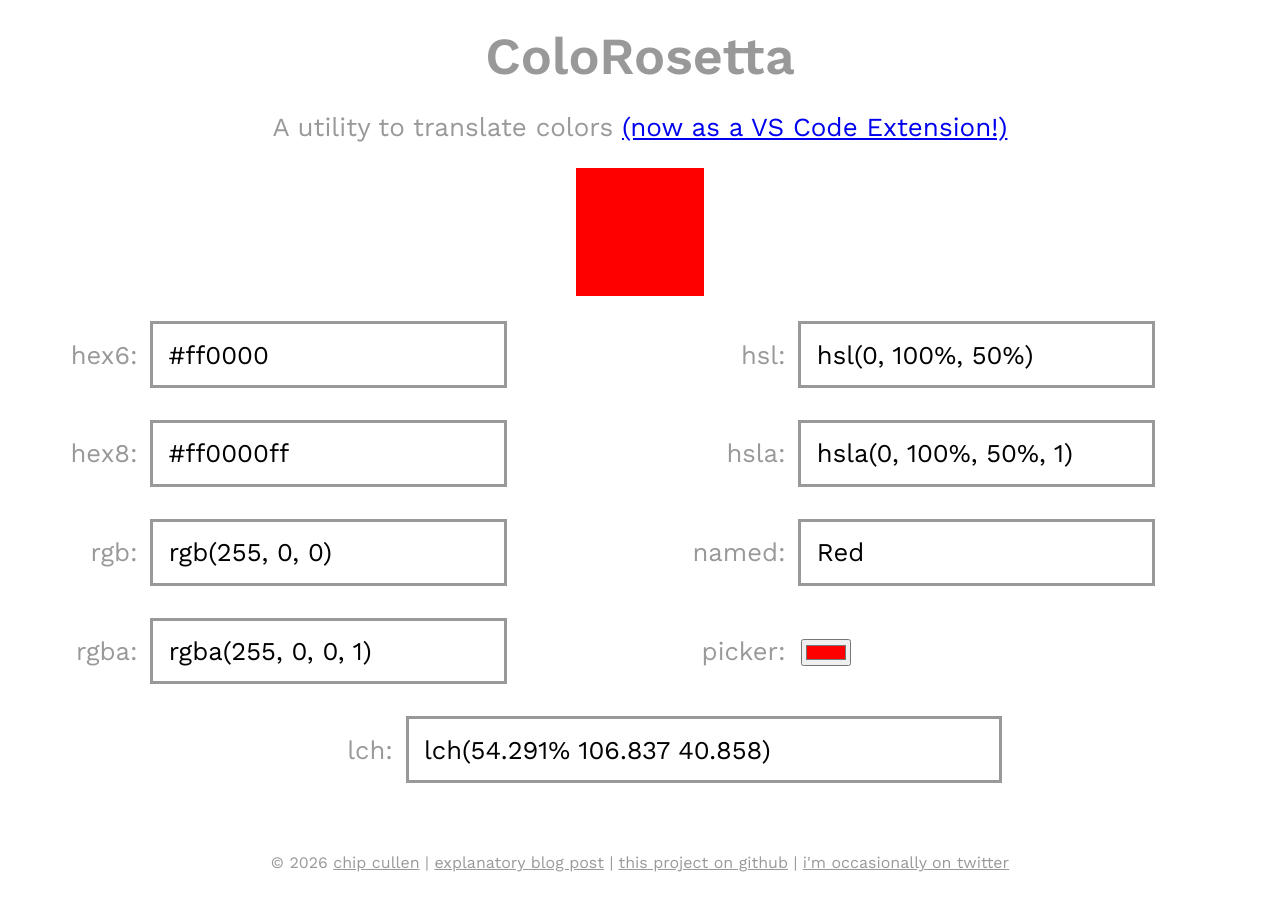
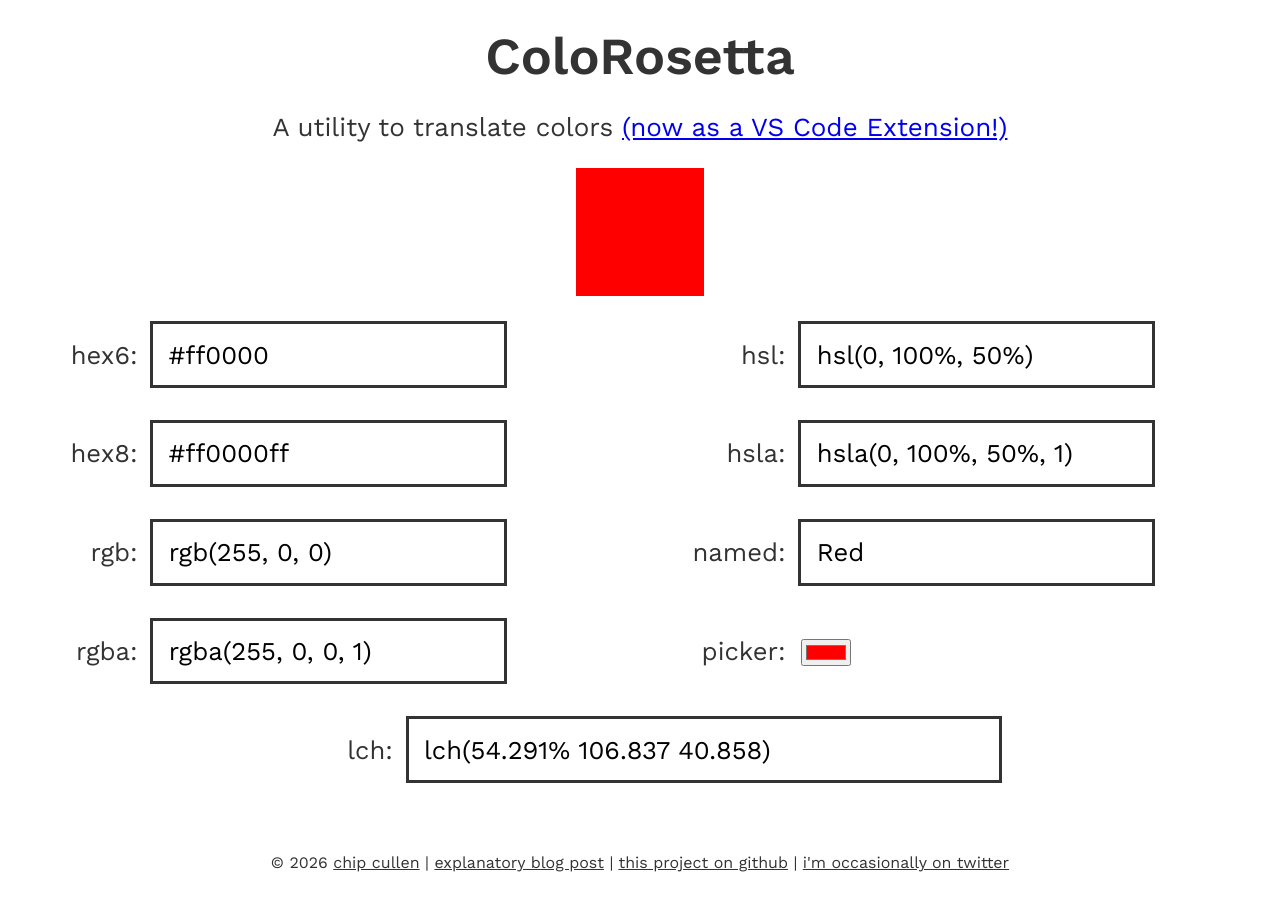
Before and after one commit to chipcullen/colorosetta, a React (Create React App) app: page / in a window 1280 px wide. Built offline with nearby package versions, Linux system fonts and the light colour scheme.

Commit message:
better black

```diff
--- a/src/App.css
+++ b/src/App.css
@@ -1,5 +1,5 @@
 :root {
-  --black: #999999;
+  --black: #333;
   --swatch-size: clamp(6.25rem, 10vw, 12.5rem);
     --gray: #cccccc;
   }
```
